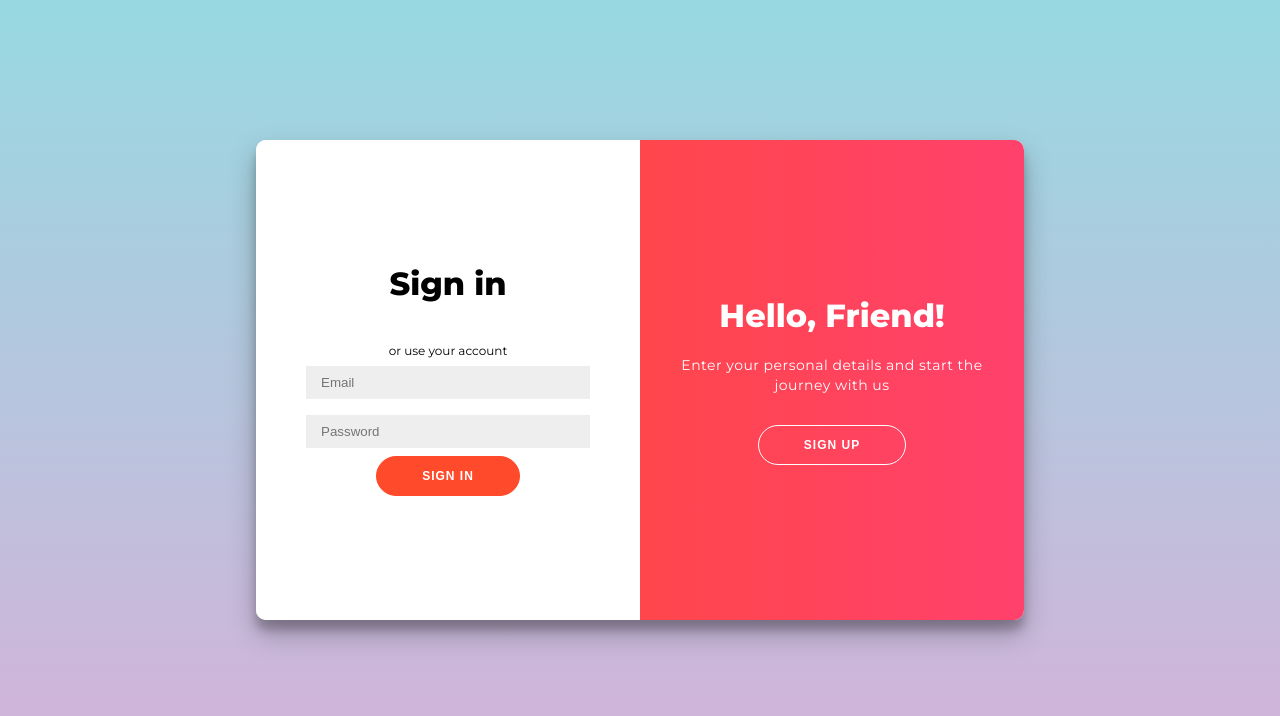
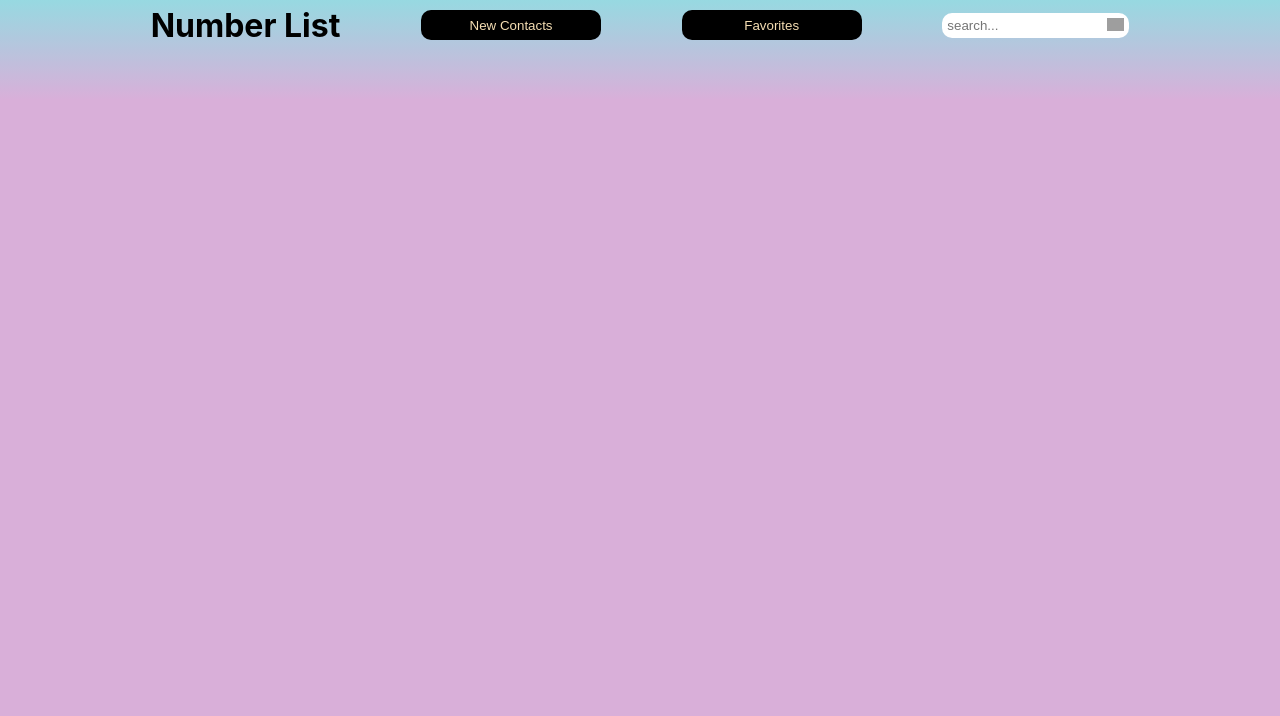
Before and after one commit to Sargis681/React__Task1, a React (Create React App) app in the folder number-book/: page / in a window 1280 px wide. Shown: the top 716 px of the page. Built offline with nearby package versions, Linux system fonts and the light colour scheme.

Commit message:
changes related to routing

```diff
--- a/number-book/src/App.js
+++ b/number-book/src/App.js
@@ -1,24 +1,45 @@
+// import { Suspense } from "react";
+// import "./App.css";
+// import { Route } from "react-router-dom"; // Import Route from react-router-dom
+// import Layout from "./components/Layout";
+
+// function App() {
+//   return (
+//     <div className="container">
+//       <Suspense fallback={<div>Loading...</div>}>
+//         <Route path="/two" element={<Layout />} />{" "}
+//         {/* Use element instead of index */}
+//       </Suspense>
+//     </div>
+//   );
+// }
+
+// export default App;
+
 import { Suspense } from "react";
 import "./App.css";
 import AllLists from "./components/AllLists/AllLists";
 
 import Header from "./components/Header/Header";
 import LoginPage from "./components/LoginPage/LoginPage";
-import { Route } from "react-router";
+import { Route, Routes } from "react-router";
 import Layout from "./components/Layout";
 
 function App() {
   return (
-    <Suspense>
-      <div className="container">
-        {/* <Route path="/" element={<Layout />}> */}
-        {/* <Route index  /> */}
+    // <Suspense>
+    <div className="container">
+      <Routes>
+        <Route path="/" element={<Header />} />
+        <Route path="/two" element={<LoginPage />} />
+        {/* <Route path="/two" element={<Layout />}> */}
+        {/* <Route index /> */}
         {/* <Header /> */}
-        {/* <AllLists /> */}
         {/* </Route> */}
-        <LoginPage />
-      </div>
-    </Suspense>
+      </Routes>
+      {/* <LoginPage /> */}
+    </div>
+    // </Suspense>
   );
 }
 
--- a/number-book/src/components/Header/Header.jsx
+++ b/number-book/src/components/Header/Header.jsx
@@ -3,6 +3,7 @@ import { useDispatch, useSelector } from "react-redux";
 import { favoriteSort, selectForm } from "../store/formSlices/formSlice";
 import Form from "../Form/Form";
 import Search from "../Search/Search";
+import AllLists from "../AllLists/AllLists";
 
 function Header() {
   const [front, setFront] = useState(true);
@@ -36,6 +37,7 @@ function Header() {
       >
         <Form formRef={formRef} setFront={setFront} />
       </div>
+      <AllLists />
     </div>
   );
 }
--- a/number-book/src/components/Layout.js
+++ b/number-book/src/components/Layout.js
@@ -1,11 +1,37 @@
-import { Outlet } from "react-router-dom";
-import React from "react";
-// import Footer from "./Footer/Footer";
+// import { Outlet } from "react-router-dom";
+// import React from "react";
 // import Header from "./Header/Header";
-// import ToolBarNavigate from "./ToolBarNavigate/ToolBarNavigate";
+// import AllLists from "./AllLists/AllLists";
 
-function Layout() {
-  return <>{/* <Outlet /> */}</>;
-}
+// function Layout() {
+//   return (
+//     <>
+//       <div>dsadssadsdasaddsa</div>
+//       <Header />
+//       <Outlet />
+//       <AllLists />
+//     </>
+//   );
+// }
 
-export default Layout;
+// export default Layout;
+
+// // import { Outlet } from "react-router-dom";
+// // import React from "react";
+// // import Header from "./Header/Header";
+// // import AllLists from "./AllLists/AllLists";
+// // // import Footer from "./Footer/Footer";
+// // // import Header from "./Header/Header";
+// // // import ToolBarNavigate from "./ToolBarNavigate/ToolBarNavigate";
+
+// // function Layout() {
+// //   return (
+// //     <>
+// //       <Header />
+// //       <AllLists />
+// //       <Outlet />
+// //     </>
+// //   );
+// // }
+
+// // export default Layout;
```
